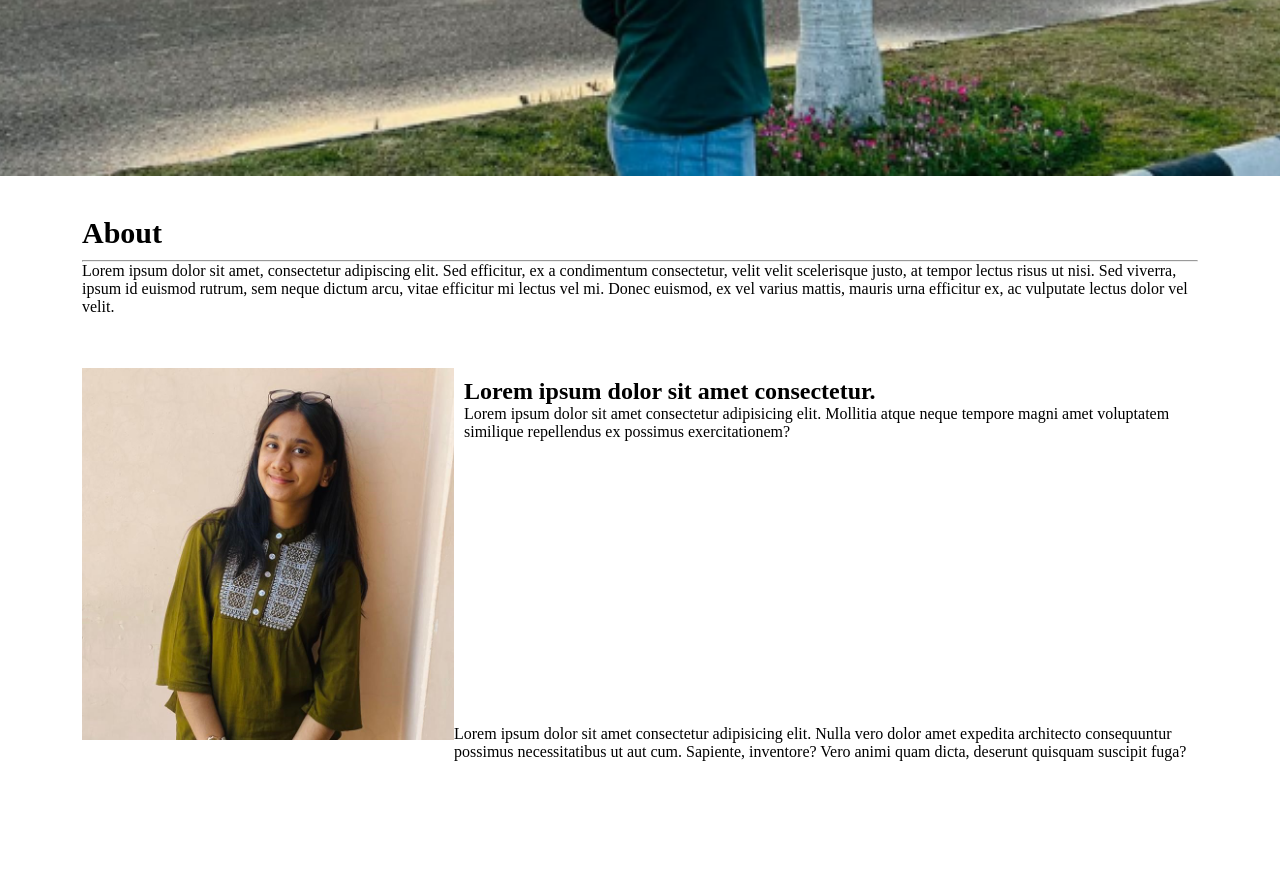
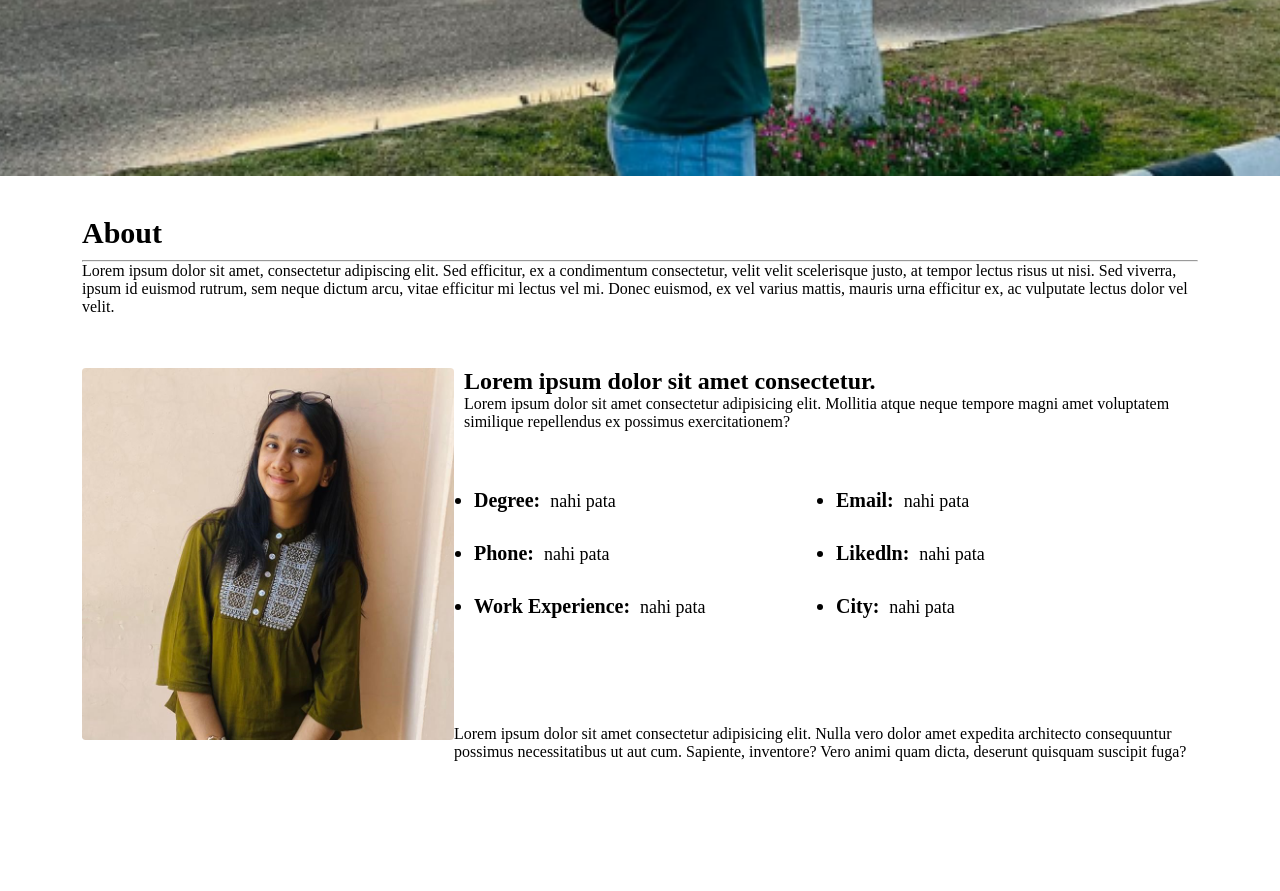
Before and after one commit to sumitkumar62847/portfolio, a plain HTML site: page index.html in a window 1280 px wide. Shown: the part 624-1515 px from the top of the page. Drawn offline with Linux system fonts and the light colour scheme.

Commit message:
mood off phase

```diff
--- a/index.html
+++ b/index.html
@@ -43,16 +43,21 @@
                 </div>
                 <div class="aboutimginfo">
                     <div class="aboutimg">
-                        <img src="./image/aboutimg.jpg" alt="Professional photo" width="100%"/>
+                        <img src="./image/aboutimg.jpg" alt="Professional photo" width="100%" style="max-height: fit-content;" class="proimage"/>
                     </div>
                     <div class="infofirst">
                         <h2>Lorem ipsum dolor sit amet consectetur.</h2>
                         <p>Lorem ipsum dolor sit amet consectetur adipisicing elit. Mollitia atque neque tempore magni amet voluptatem similique repellendus ex possimus exercitationem?</p>
                     </div>
                     <div class="infosec-one">
-
-                    </div>
-                    <div class="infosec-two">
+                        <ul class="infosec-list">
+                            <li class="infolist-item">Degree:<label class="infoitem-ans">nahi pata</label></li>
+                            <li class="infolist-item">Email:<label class="infoitem-ans">nahi pata</label></li>
+                            <li class="infolist-item">Phone:<label class="infoitem-ans">nahi pata</label></li>
+                            <li class="infolist-item">Likedln:<label class="infoitem-ans">nahi pata</label></li>
+                            <li class="infolist-item">Work Experience:<label class="infoitem-ans">nahi pata</label></li>
+                            <li class="infolist-item">City:<label class="infoitem-ans">nahi pata</label></li>
+                        </ul>
 
                     </div>
                     <div class="infosec-icon">
--- a/style.css
+++ b/style.css
@@ -229,19 +229,47 @@ body{
 }
 
 .aboutimg{
-    width: 100%;
+    width: auto;
+    max-height: fit-content;
     margin: auto;
     grid-row: 1/3;
+    border-radius: 20px;
+}
+.proimage{
+    width: 100%;
+    height: auto;
+    border-radius: 1%;
+
 }
 
 .infofirst{
     grid-column: 2/4;
     color: black;
-    padding: 10px;
+    padding-left: 10px;
 }
 
 .infosec{
     background-color: aquamarine;
+}
+.infosec-one{
+    grid-column: 2/4;
+}
+.infosec-list{
+    padding-left: 20px;
+    display: grid;
+    grid-template-columns: 50% 50%;
+    row-gap: 30px;
+}
+.infolist-item{
+    color: black;
+    font-weight: bold;
+    font-size: 20px;
+}
+.infoitem-ans{
+    color: black;
+    padding-left: 10px;
+    font-size: 18px;
+    font-weight: lighter;
 }
 
 .infosec-three{
```
